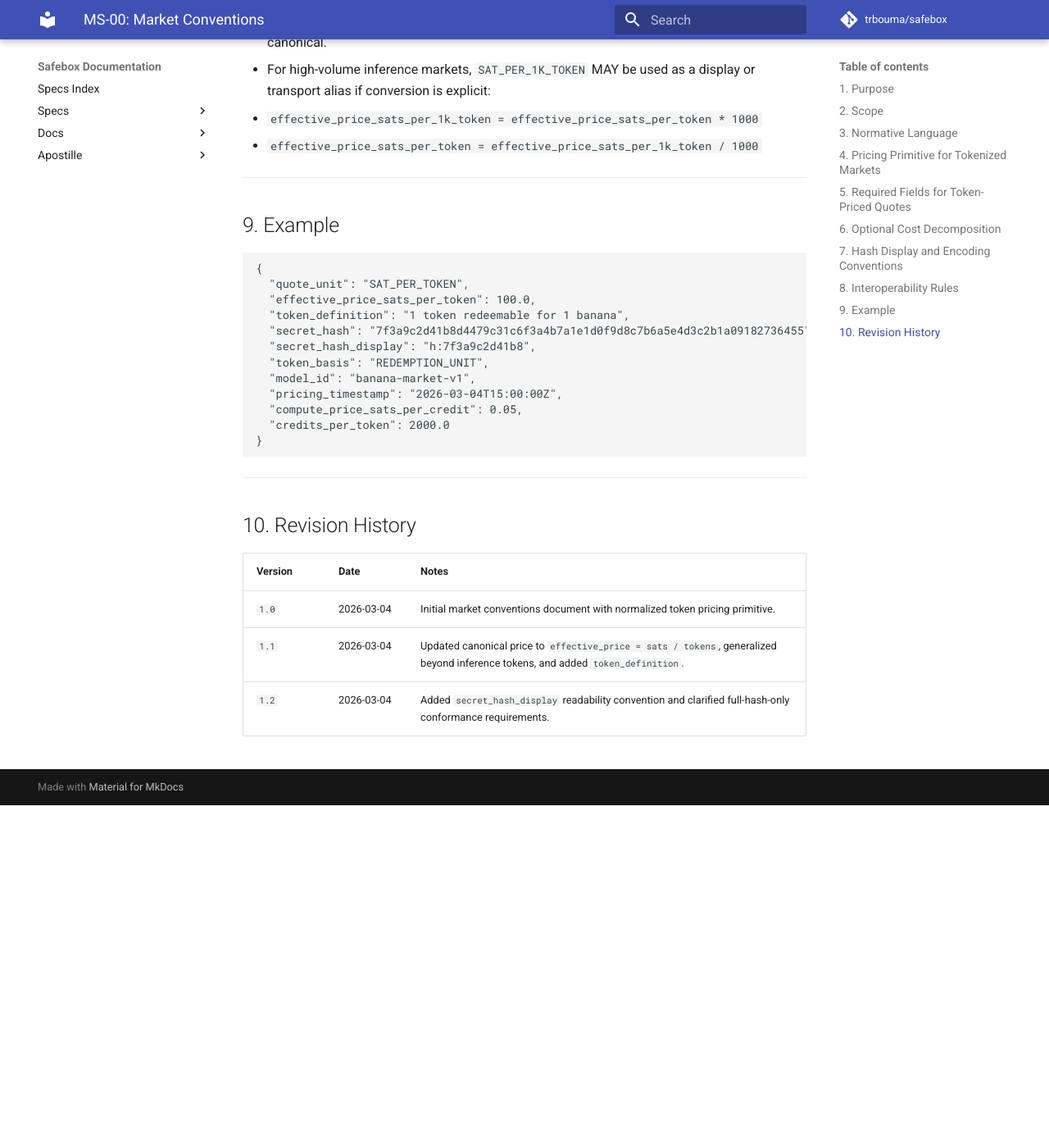
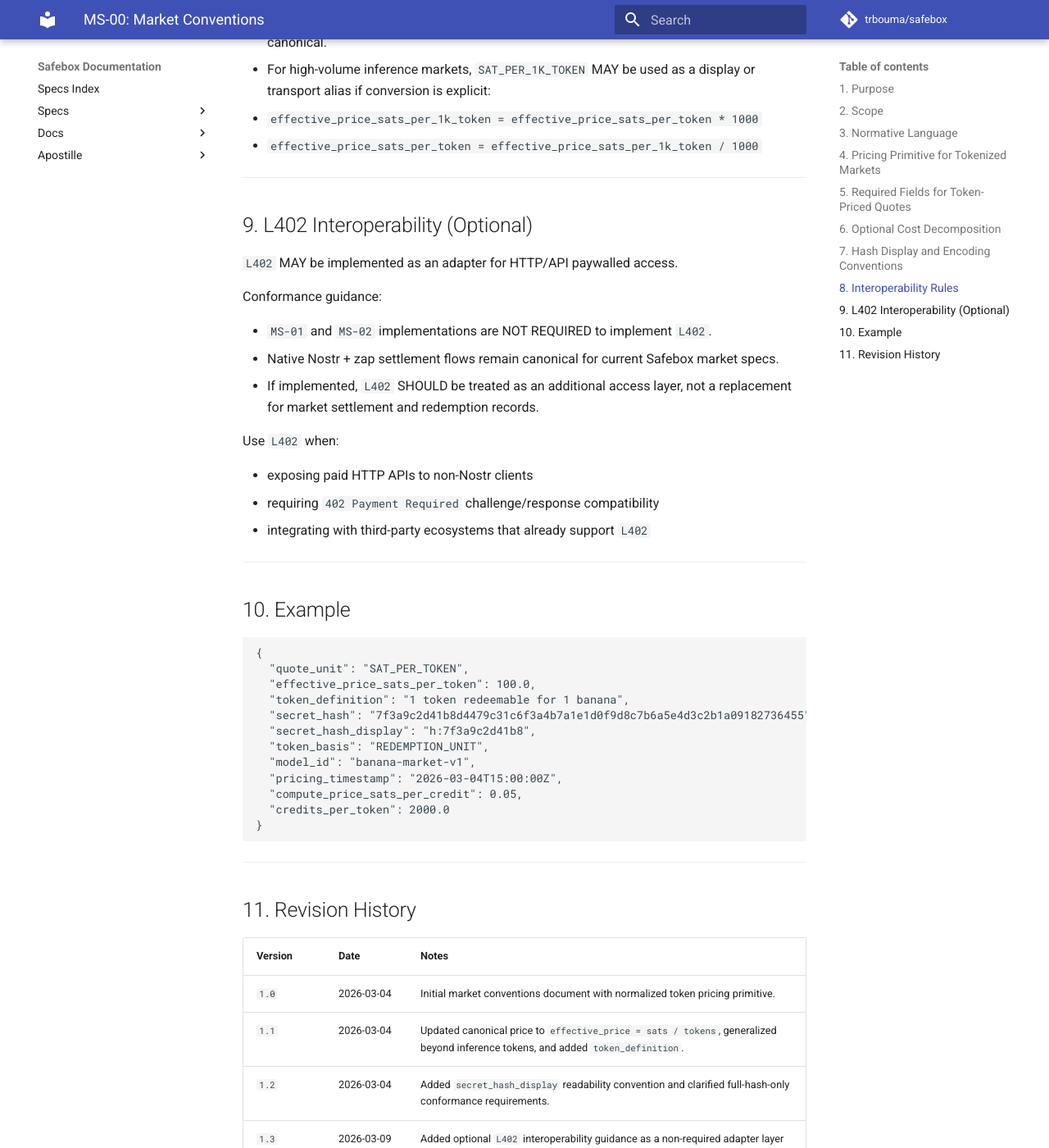
Before and after one commit to trbouma/safebox, an MkDocs documentation site: the page built from docs/specs/mkt/MS-00-market-conventions.md, in a window 1280 px wide and 1400 px high, scrolled down 2966 px. Shown: the whole window at 82% size. Built offline with MkDocs 1.6.1 and Material for MkDocs 9.7.7, drawn with Linux system fonts in a browser that asks for light colours; comment, search, counter and statistics services are not loaded; before the commit the page ends 3948 px from its top, so only the background shows below that; some of the changed text lies outside the part shown.

Commit message:
update MS-00 spec

````diff
--- a/docs/specs/mkt/MS-00-market-conventions.md
+++ b/docs/specs/mkt/MS-00-market-conventions.md
@@ -1,7 +1,7 @@
 # MS-00: Market Conventions
-**Version**: `1.2`
+**Version**: `1.3`
 **Status**: Draft
-**Date**: 2026-03-04
+**Date**: 2026-03-09
 
 ---
 
@@ -113,7 +113,25 @@ Conformance rule:
 
 ---
 
-## 9. Example
+## 9. L402 Interoperability (Optional)
+
+`L402` MAY be implemented as an adapter for HTTP/API paywalled access.
+
+Conformance guidance:
+
+- `MS-01` and `MS-02` implementations are NOT REQUIRED to implement `L402`.
+- Native Nostr + zap settlement flows remain canonical for current Safebox market specs.
+- If implemented, `L402` SHOULD be treated as an additional access layer, not a replacement for market settlement and redemption records.
+
+Use `L402` when:
+
+- exposing paid HTTP APIs to non-Nostr clients
+- requiring `402 Payment Required` challenge/response compatibility
+- integrating with third-party ecosystems that already support `L402`
+
+---
+
+## 10. Example
 
 ```json
 {
@@ -132,10 +150,11 @@ Conformance rule:
 
 ---
 
-## 10. Revision History
+## 11. Revision History
 
 | Version | Date | Notes |
 |---------|------|-------|
 | `1.0` | 2026-03-04 | Initial market conventions document with normalized token pricing primitive. |
 | `1.1` | 2026-03-04 | Updated canonical price to `effective_price = sats / tokens`, generalized beyond inference tokens, and added `token_definition`. |
 | `1.2` | 2026-03-04 | Added `secret_hash_display` readability convention and clarified full-hash-only conformance requirements. |
+| `1.3` | 2026-03-09 | Added optional `L402` interoperability guidance as a non-required adapter layer for HTTP/API access. |
````
